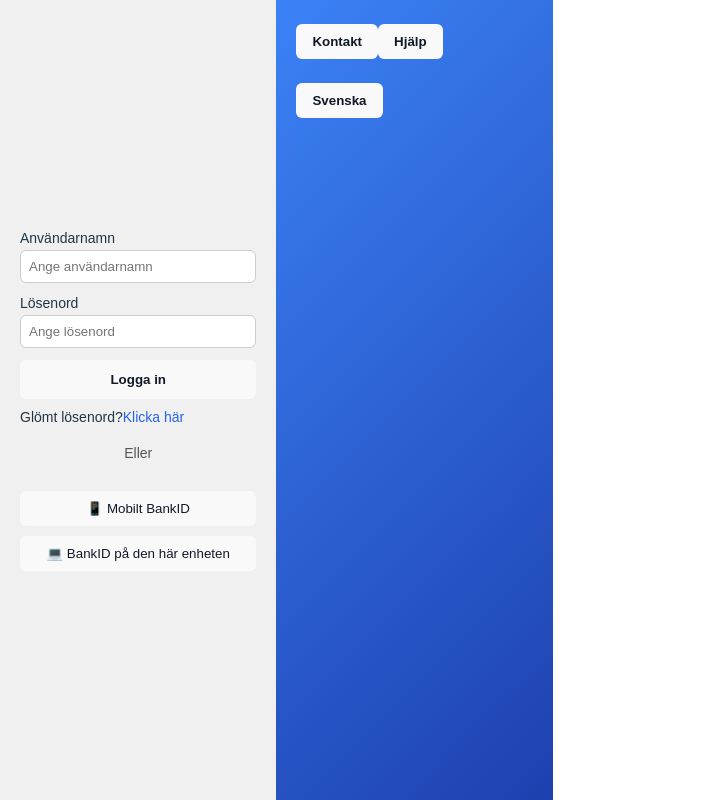
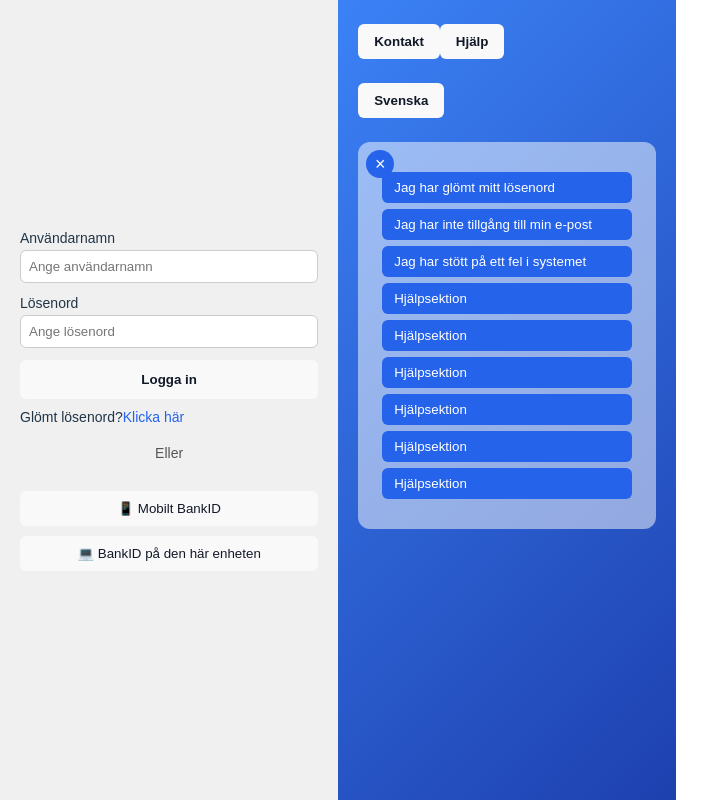
Before and after one commit to antonlidstroem/AMV-login, a Vue app: page / in a window 1280 px wide. Both pictures are taken after a click on the button "Hjälp". Shown: the whole page, without its empty margins (0-719 px from the left). Built offline with nearby package versions, Linux system fonts and the light colour scheme.

Commit message:
Added Help section

```diff
--- a/src/assets/styles.css
+++ b/src/assets/styles.css
@@ -309,3 +309,67 @@ a:hover {
   background-color: #999;
 }
 }
+
+.help-panel {
+  background: rgba(255, 255, 255, 0.5);
+  color: #111;
+  padding: 24px;
+  border-radius: 12px;
+  position: relative;
+  margin-top: 20px;
+}
+
+/* Stäng-cirkel */
+.help-panel .close-circle {
+  position: absolute;
+  top: 8px;
+  left: 8px;
+  background: #2563eb;
+  color: white;
+  border-radius: 50%;
+  border: none;
+  width: 28px;
+  height: 28px;
+  font-size: 18px;
+  cursor: pointer;
+}
+
+/* Hjälpknappar i lista */
+.help-buttons button {
+  display: block;
+  width: 100%;
+  padding: 8px 12px;
+  margin: 6px 0;
+  background-color: #2563eb;
+  color: white;
+  border: none;
+  border-radius: 6px;
+  cursor: pointer;
+  text-align: left;
+}
+
+.help-buttons button:hover {
+  background-color: #1d4ed8;
+}
+
+/* Innehåll när ämne valt */
+.help-content h2 {
+  margin-bottom: 12px;
+}
+
+.help-content p {
+  margin-bottom: 16px;
+}
+
+/* Back-knapp */
+.help-content .btn-close {
+  background-color: #ccc;
+  border: none;
+  border-radius: 6px;
+  padding: 8px 16px;
+  cursor: pointer;
+}
+
+.help-content .btn-close:hover {
+  background-color: #999;
+}
--- a/src/components/RPage.vue
+++ b/src/components/RPage.vue
@@ -1,13 +1,7 @@
 <template>
   <div class="rpage">
-
-    <button @click="showContact = true" class="btn-header">
-      {{ t('contact') }}
-    </button>
-
-    <button @click="showHelp = true" class="btn-header">
-      {{ t('help') }}
-    </button>
+    <button @click="showContact = true" class="btn-header">{{ t('contact') }}</button>
+    <button @click="showHelp = true" class="btn-header">{{ t('help') }}</button>
 
     <div class="language-selector">
       <button @click="showLanguageMenu = !showLanguageMenu" class="btn-header">
@@ -26,8 +20,9 @@
       </div>
     </div>
 
-    <!-- Inbäddad kontaktpanel -->
+    <!-- Inbäddade rutor -->
     <ContactModal v-if="showContact" @close="showContact = false" />
+    <HelpModal v-if="showHelp" @close="showHelp = false" />
   </div>
 </template>
 
@@ -35,11 +30,12 @@
 import { ref } from 'vue'
 import { useI18n } from '../i18n/useI18n'
 import ContactModal from './RightViews/ContactModal.vue'
+import HelpModal from './RightViews/HelpModal.vue'
 
 export default {
-  components: { ContactModal },
+  components: { ContactModal, HelpModal },
   setup() {
-    const { state, t, changeLang, languageNames } = useI18n()
+    const { state, changeLang, languageNames, t } = useI18n()
     const showContact = ref(false)
     const showHelp = ref(false)
     const showLanguageMenu = ref(false)
@@ -51,9 +47,8 @@ export default {
 
     return {
       state,
+      languageNames,
       t,
-      changeLang,
-      languageNames,
       showContact,
       showHelp,
       showLanguageMenu,
--- /dev/null
+++ b/src/components/RightViews/HelpModal.vue
@@ -0,0 +1,69 @@
+<template>
+  <div class="help-panel">
+    <!-- Stäng-cirkel -->
+    <button class="close-circle" @click="close">×</button>
+
+    <!-- Lista med hjälpknappar -->
+    <div v-if="!selectedTopic" class="help-buttons">
+      <button v-for="(topic, index) in topics"
+              :key="index"
+              @click="selectTopic(topic)">
+        {{ topic.label }}
+      </button>
+    </div>
+
+    <!-- Visar innehåll när ett ämne är valt -->
+    <div v-else class="help-content">
+      <h2>{{ selectedTopic.label }}</h2>
+      <p>{{ selectedTopic.content }}</p>
+
+      <button class="btn-close" @click="backToTopics">{{ t('back') }}</button>
+    </div>
+  </div>
+</template>
+
+<script>
+import { ref } from 'vue'
+import { useI18n } from '../../i18n/useI18n'
+
+export default {
+  emits: ['close'],
+  setup(_, { emit }) {
+    const { t } = useI18n()
+    const selectedTopic = ref(null)
+
+    const topics = [
+      { label: 'Jag har glömt mitt lösenord', content: 'Platshållartext för lösenord.' },
+      { label: 'Jag har inte tillgång till min e-post', content: 'Platshållartext för e-post.' },
+      { label: 'Jag har stött på ett fel i systemet', content: 'Platshållartext för fel.' },
+      { label: 'Hjälpsektion', content: 'Platshållartext.' },
+      { label: 'Hjälpsektion', content: 'Platshållartext.' },
+      { label: 'Hjälpsektion', content: 'Platshållartext.' },
+      { label: 'Hjälpsektion', content: 'Platshållartext.' },
+      { label: 'Hjälpsektion', content: 'Platshållartext.' },
+      { label: 'Hjälpsektion', content: 'Platshållartext.' }
+    ]
+
+    function close() {
+      emit('close')
+    }
+
+    function selectTopic(topic) {
+      selectedTopic.value = topic
+    }
+
+    function backToTopics() {
+      selectedTopic.value = null
+    }
+
+    return {
+      t,
+      selectedTopic,
+      topics,
+      close,
+      selectTopic,
+      backToTopics
+    }
+  }
+}
+</script>
```
